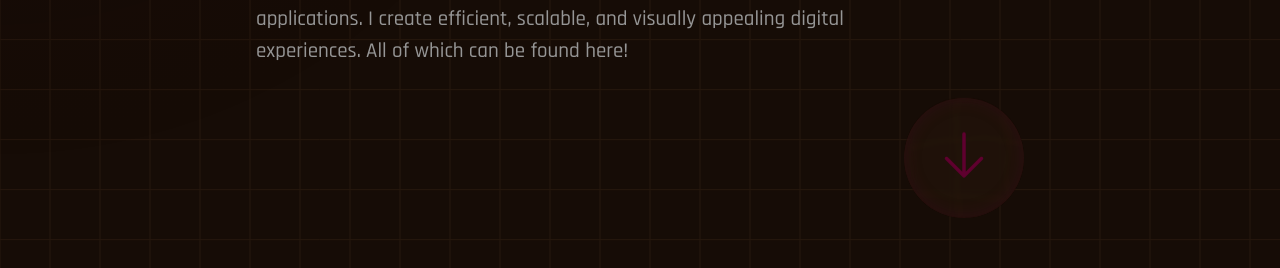
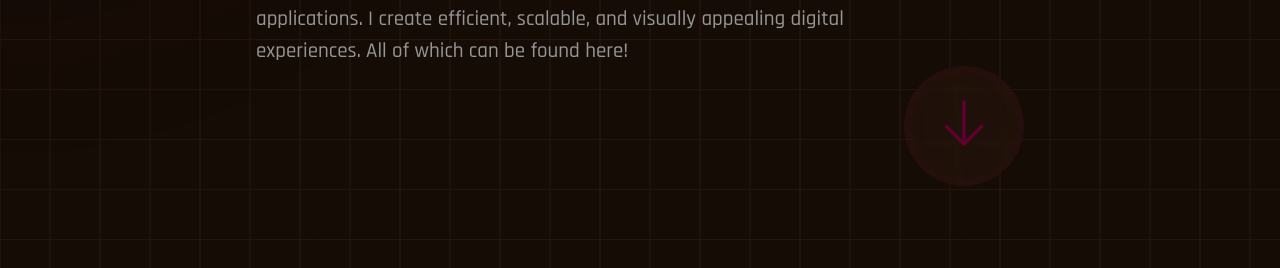
Before and after one commit to TheHeartstriker/Portfolio, a Next.js app in the folder Portfolio/: page / in a window 1280 px wide. Shown: the part 440-708 px from the top of the page. Built offline with nearby package versions, Linux system fonts and the light colour scheme.

Commit message:
Done
Fixed linting and small animtion problem

```diff
--- a/Portfolio/src/views/about/about.css
+++ b/Portfolio/src/views/about/about.css
@@ -96,6 +96,8 @@
   color: var(--color-2);
   transition: 0.5s filter ease-in-out, 0.5s font-size ease-in-out;
   cursor: pointer;
+  animation: fadeUpEnter0-30 1.3s forwards cubic-bezier(0.55, 0.085, 0.68, 0.53);
+
   /* Glass effect */
   box-shadow: inset 0 0 16px 2px var(--opacity-color-2-2);
   backdrop-filter: brightness(1) blur(2px) url(#displacementFilter);
```
Also changed, not shown: Portfolio/src/components/nav/scrollButton.jsx (+7 -0 lines).
